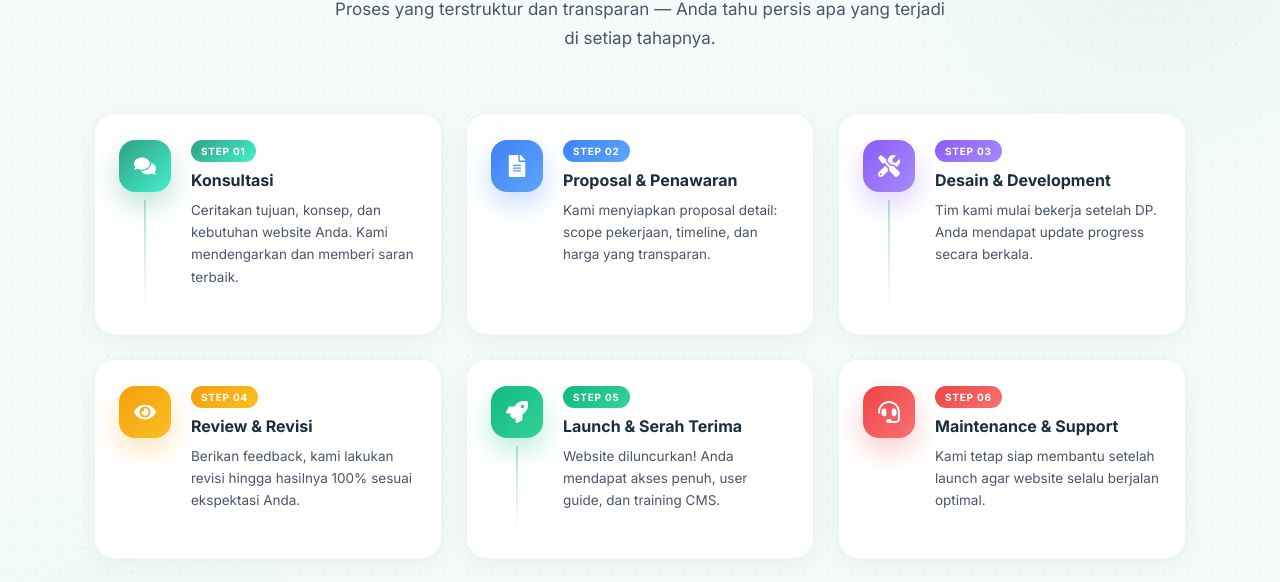
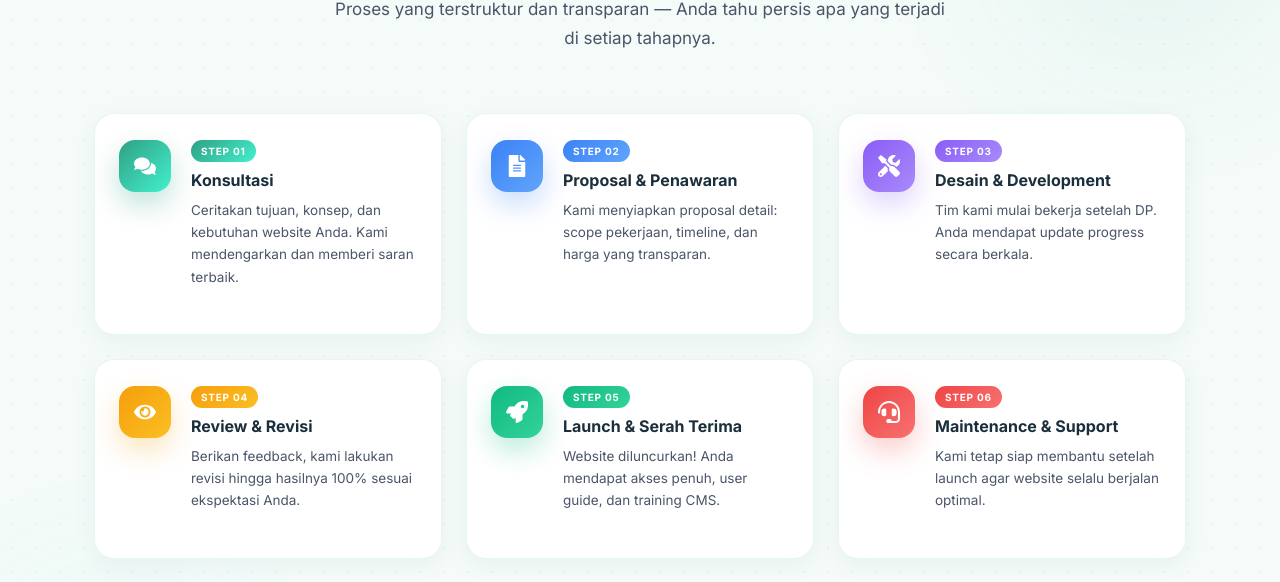
Before and after one commit to navyrastudio/companyprofilecandigital, a Next.js app: page / in a window 1280 px wide. Shown: the part 2851-3433 px from the top of the page. Built offline with nearby package versions, Linux system fonts and the light colour scheme.

Commit message:
style(process) : fix bug

```diff
--- a/app/components/ProcessSection.tsx
+++ b/app/components/ProcessSection.tsx
@@ -115,7 +115,7 @@ export default function ProcessSection() {
           </p>
         </div>
 
-        {/* Steps Grid — 2 columns */}
+        {/* Steps Grid — 3 columns */}
         <div className="process-grid">
           {processData.map((step, i) => {
             const IconComponent = iconMap[step.icon];
@@ -132,7 +132,7 @@ export default function ProcessSection() {
                   ["--process-gradient" as string]: accent.gradient,
                 } as React.CSSProperties}
               >
-                {/* Step number badge + connector line */}
+                {/* Step number badge */}
                 <div className="process-left">
                   <div
                     className="process-icon-wrap"
@@ -140,10 +140,6 @@ export default function ProcessSection() {
                   >
                     {IconComponent && <IconComponent size={22} color="#fff" />}
                   </div>
-                  {/* Vertical connector — hide on last item */}
-                  {!isLast && i % 2 === 0 && (
-                    <div className="process-connector" />
-                  )}
                 </div>
 
                 {/* Content */}
```
